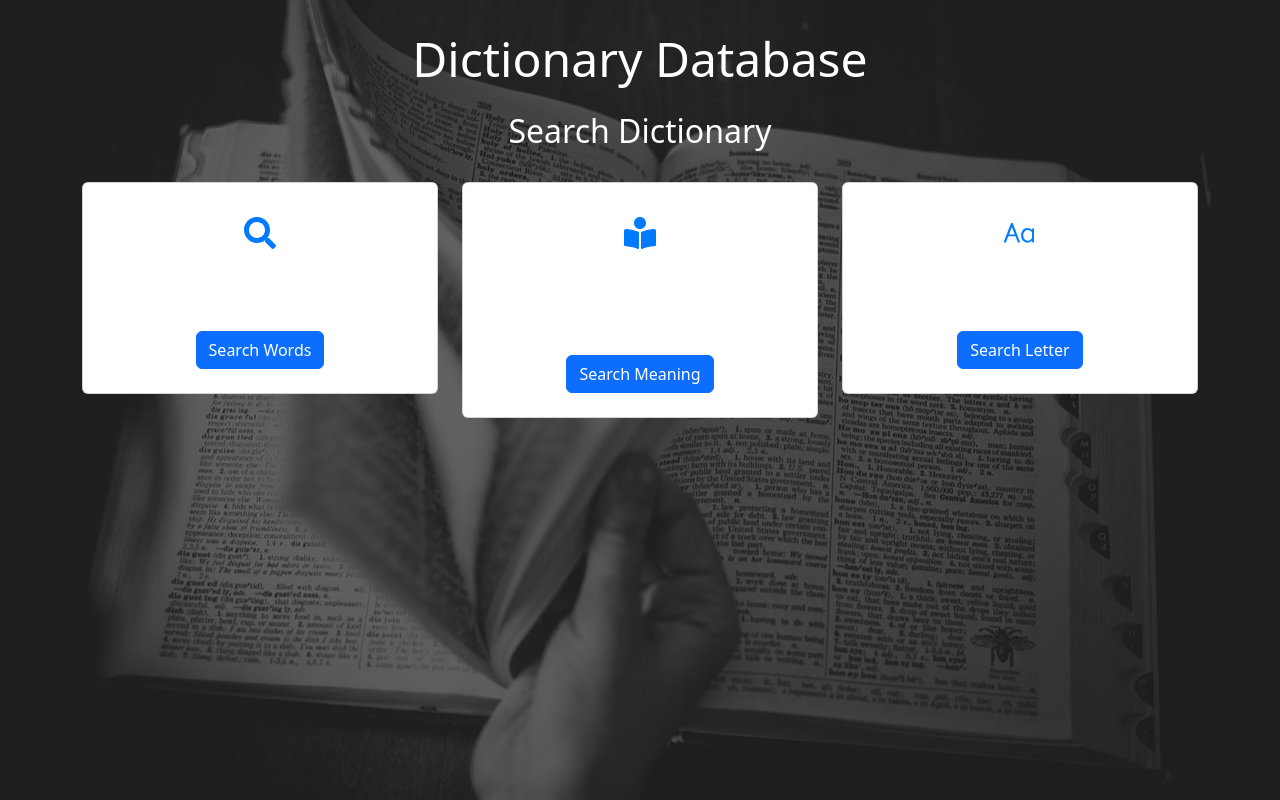
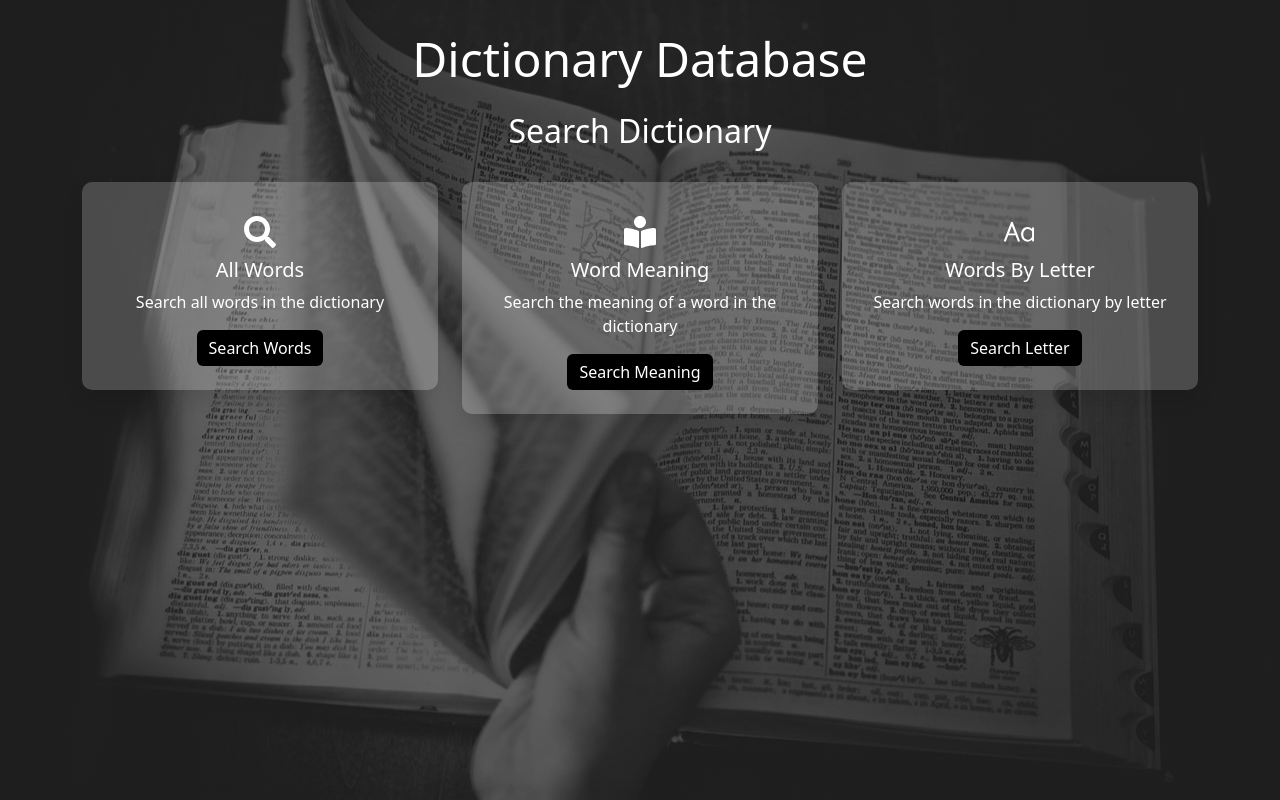
Before and after one commit to RoryDowse/Dictionary-DB, a React (Vite) app in the folder client/: page / in a window 1280 px wide. Built offline with nearby package versions, Linux system fonts and the light colour scheme.

Commit message:
update card style

```diff
--- a/client/src/pages/Home.css
+++ b/client/src/pages/Home.css
@@ -1,5 +1,26 @@
-.icon {
-    font-size: 2rem;
+.glass-card {
+    background: rgba(255, 255, 255, 0.2); /* Semi-transparent white */
+    backdrop-filter: blur(0px); /* Frosted glass effect */
+    -webkit-backdrop-filter: blur(10px); /* For Safari support */
+    border: 0px solid rgba(255, 255, 255, 0.3); /* Optional border */
+    border-radius: 10px; /* Rounded corners for aesthetic */
+    box-shadow: 0 10px 20px rgba(0, 0, 0, 0.1); /* Subtle shadow for depth */
+    overflow: hidden; /* Prevents child elements from overflowing */
+    color: white; /* Ensures text is readable on translucent background */
+}
+
+.glass-card .icon {
+    font-size: 2rem; /* Adjust icon size */
     margin: 10px 0;
-    color: #007bff;
+    color: white; /* White or a matching color */
 }
+
+.glass-card .btn-primary {
+    background-color: black; /* Customize button color */
+    border: none; /* Optional: Removes button border */
+}
+
+.glass-card:hover {
+    transform: scale(1.02); /* Slight zoom effect on hover */
+    transition: transform 0.3s ease; /* Smooth hover animation */
+}
--- a/client/src/pages/Home.tsx
+++ b/client/src/pages/Home.tsx
@@ -13,7 +13,7 @@ const Home = () => {
             <h2 className="mt-4 text-center">Search Dictionary</h2>
                 <Row className="mt-4 text-center">
                     <Col md={4} sm={12} className="mb-3">
-                        <Card>
+                        <Card className='glass-card'>
                             <Card.Body className="py-4">
                                 <FaSearch className="icon" />
                                 <Card.Title>
@@ -33,7 +33,7 @@ const Home = () => {
                         </Card>
                     </Col>
                     <Col md={4} sm={12} className="mb-3">
-                        <Card>
+                        <Card className='glass-card'>
                             <Card.Body className="py-4">
                                 <FaBookReader className="icon"/>
                                 <Card.Title>
@@ -53,7 +53,7 @@ const Home = () => {
                         </Card>
                     </Col>
                     <Col md={4} sm={12} className="mb-3">
-                    <Card>
+                    <Card className='glass-card'>
                         <Card.Body className="py-4">
                             <RxLetterCaseCapitalize className="icon" />
                             <Card.Title>
```
